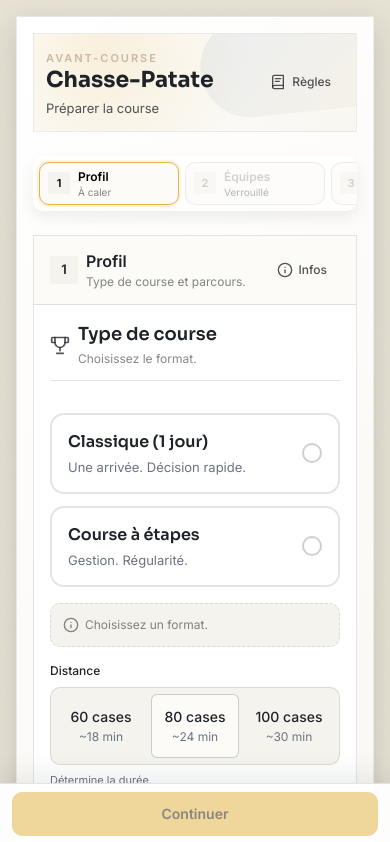
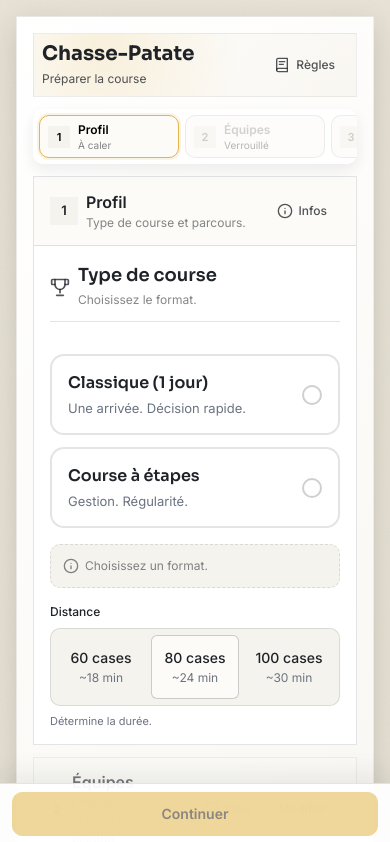
Before and after one commit to benabot/cycling-sim-game-game-code, a Vue app: page / in a window 390 px wide. Shown: the top 842 px of the page. Built offline with nearby package versions, Linux system fonts and the light colour scheme.

Commit message:
refactor(ui): compact setup-panel header + spacing (mobile)

```diff
--- a/src/components/SetupScreen.vue
+++ b/src/components/SetupScreen.vue
@@ -1527,6 +1527,32 @@ initializePlayers();
     padding-bottom: calc(var(--space-2xl) + 84px);
   }
 
+  .setup-panel {
+    gap: var(--space-md);
+  }
+
+  :deep(.race-header) {
+    padding: var(--space-sm);
+  }
+
+  :deep(.race-header__title) {
+    font-size: 20px;
+    line-height: 24px;
+  }
+
+  :deep(.race-header__eyebrow) {
+    display: none;
+  }
+
+  :deep(.race-header__subtitle) {
+    font-size: 12px;
+    margin-top: 4px;
+  }
+
+  :deep(.race-header__ornament) {
+    display: none;
+  }
+
   .setup-stepper {
     display: flex;
     gap: var(--space-xs);
```
